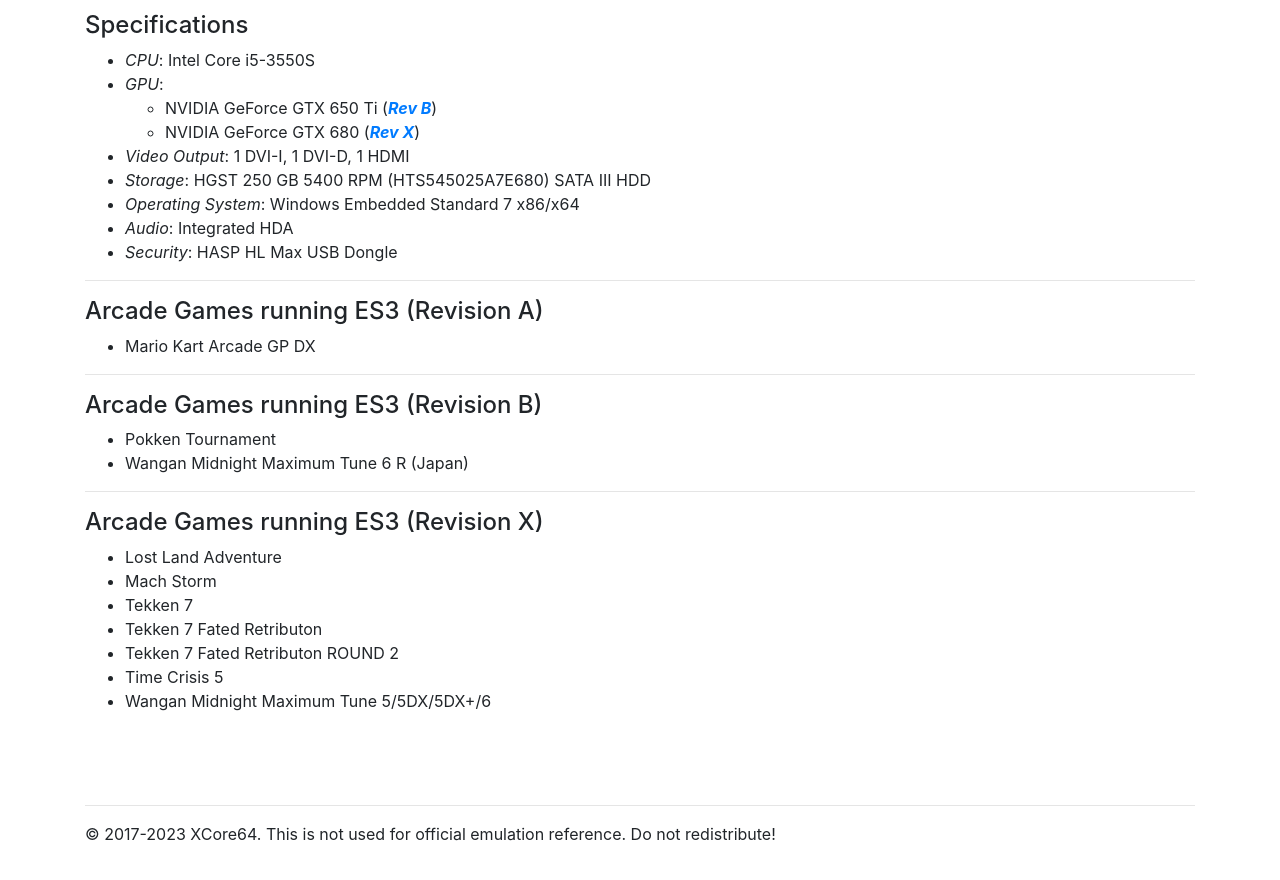
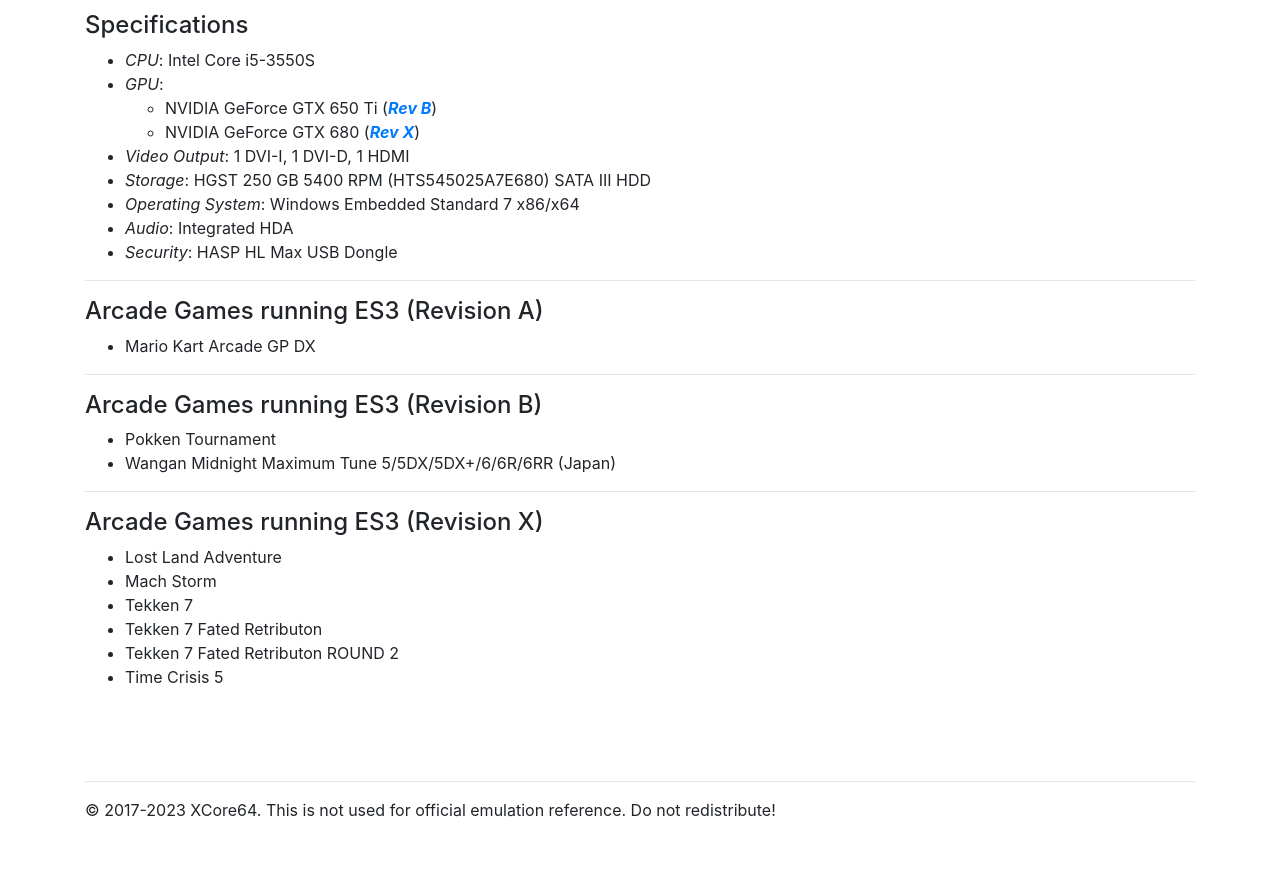
Before and after one commit to XCore64/pcbasednamco, a plain HTML site: page pcb/es3.html in a window 1280 px wide. Shown: the part 178-1058 px from the top of the page. Drawn offline with nearby package versions, Linux system fonts and the light colour scheme.

Commit message:
Update es3.html
Wangan Midnight on ES3-B

```diff
--- a/pcb/es3.html
+++ b/pcb/es3.html
@@ -68,7 +68,7 @@
 			<h4 id="es3b">Arcade Games running ES3 (Revision B)</h4>
 				<ul>
 					<li>Pokken Tournament</li>
-					<li>Wangan Midnight Maximum Tune 6 R (Japan)</li>
+					<li>Wangan Midnight Maximum Tune 5/5DX/5DX+/6/6R/6RR (Japan)</li>
 				</ul>
 			<hr />
 			<h4 id="es3x">Arcade Games running ES3 (Revision X)</h4>
@@ -79,7 +79,6 @@
 					<li>Tekken 7 Fated Retributon</li>
 					<li>Tekken 7 Fated Retributon ROUND 2</li>
 					<li>Time Crisis 5</li>
-					<li>Wangan Midnight Maximum Tune 5/5DX/5DX+/6</li>
 				</ul>
 		</main>
 
```
